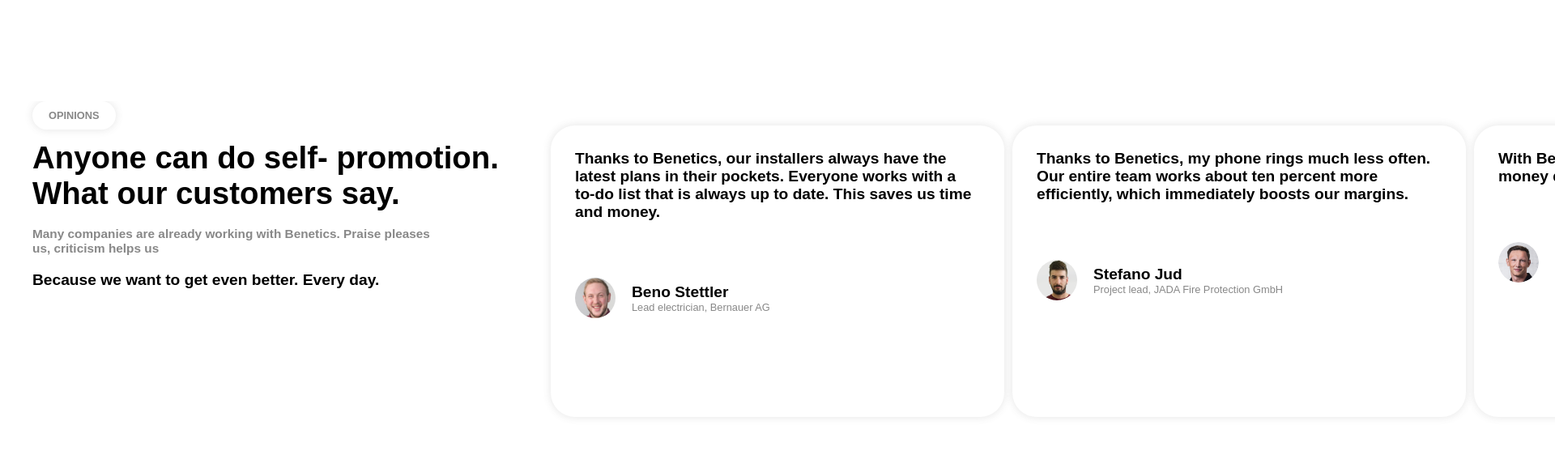
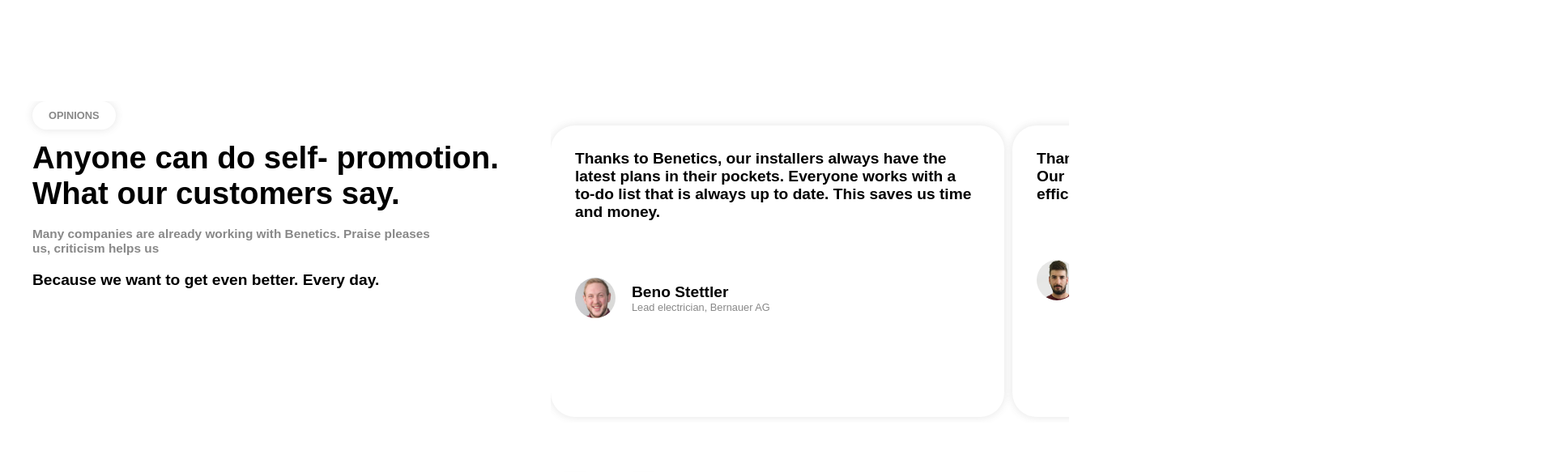
Before and after one commit to Shilycia/beolajar-responsive, a plain HTML site: page index.html in a window 1280 px wide. Shown: the part 4903-5486 px from the top of the page at 81% size, 1920 px wide, since content can reach past the window. Drawn offline with Linux system fonts and the light colour scheme.

Commit message:
Update style.css

```diff
--- a/style.css
+++ b/style.css
@@ -1126,6 +1126,11 @@
     color: #888888;
 }
 
+.pembatas-feedback{
+    width: 100vw;
+    overflow-x: hidden;
+}
+
 .send-feedback{
     width: 100%;
     display: flex;
@@ -1262,6 +1267,10 @@
 
     .feedback-container{
         flex-direction: row;
+    }
+
+    .pembatas-feedback{
+        width: 50vw;
     }
 
     .content-comment1{
```
